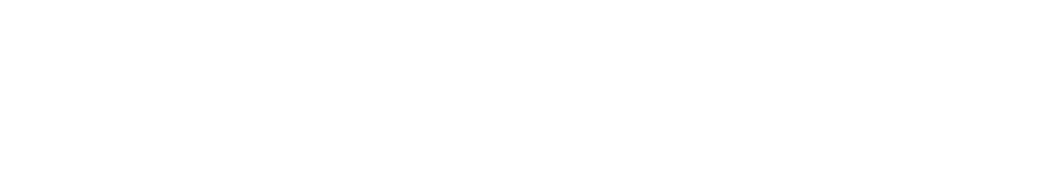
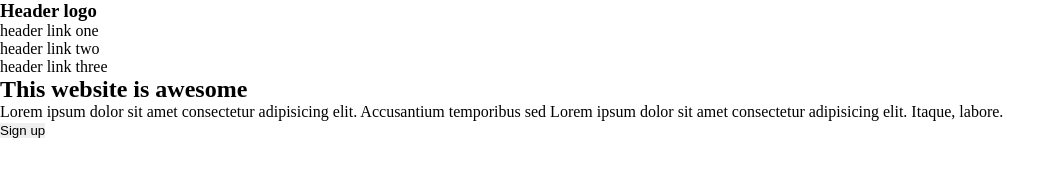
Before and after one commit to Newbie-01-arch/Landing-Page-, a plain HTML site: page index.html in a window 1280 px wide. Shown: the whole page, without its empty margins (0-1062 px from the left). Drawn offline with Linux system fonts and the light colour scheme.

Commit message:
Add first section html stucture for the project

```diff
--- a/index.html
+++ b/index.html
@@ -3,10 +3,34 @@
 <head>
     <meta charset="UTF-8">
     <meta name="viewport" content="width=device-width, initial-scale=1.0">
-    <title>Document</title>
+    <title>Landing Page</title>
     <link rel="stylesheet" href="style.css">
 </head>
 <body>
+    <div class="main-div">
+        <section class="first-section">
+            <div class="header">
+                <nav class="navbar">
+                    <h1 class="">Header logo</h1>
+                    <div class="sub-nav">
+                        <div class="">header link one</div>
+                        <div class="">header link two</div>
+                        <div class="">header link three</div>
+                    </div>
+                </nav>
+            </div>
 
+            <div class="content-main">
+                <div class="content-head">
+                    <h1>This website is awesome</h1>
+                    <p>Lorem ipsum dolor sit amet consectetur adipisicing elit. Accusantium temporibus sed Lorem ipsum dolor sit amet consectetur adipisicing elit. Itaque, labore. </p>
+                    <button>Sign up</button>
+                </div>
+                <div class="content-image">
+                    <img src="" alt="" aria-placeholder="This is an image">
+                </div>
+            </div>
+        </section>
+    </div>
 </body>
 </html>
--- a/style.css
+++ b/style.css
@@ -1,3 +1,11 @@
 *{
     box-sizing: border-box;
+    padding: 0;
+    margin: 0;
+    border: 0;
 }
+
+
+/* .main-div{
+
+} */
```
